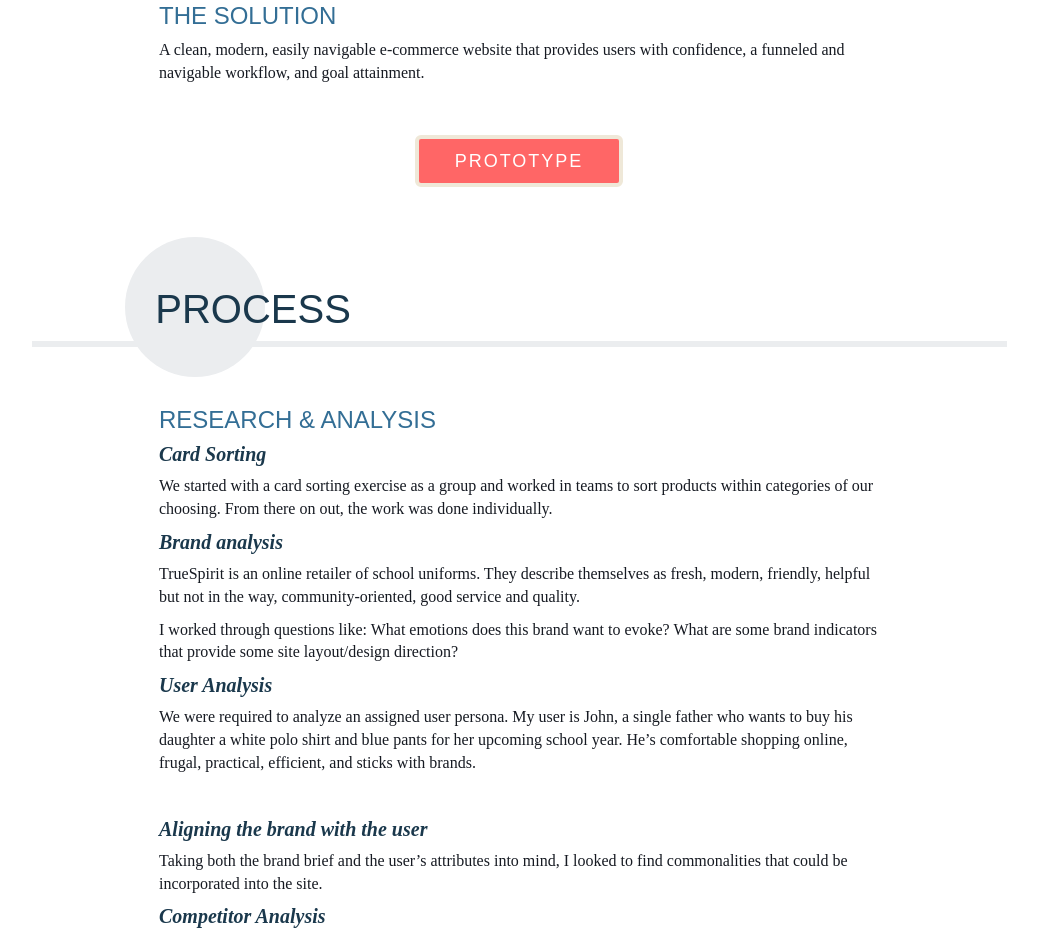
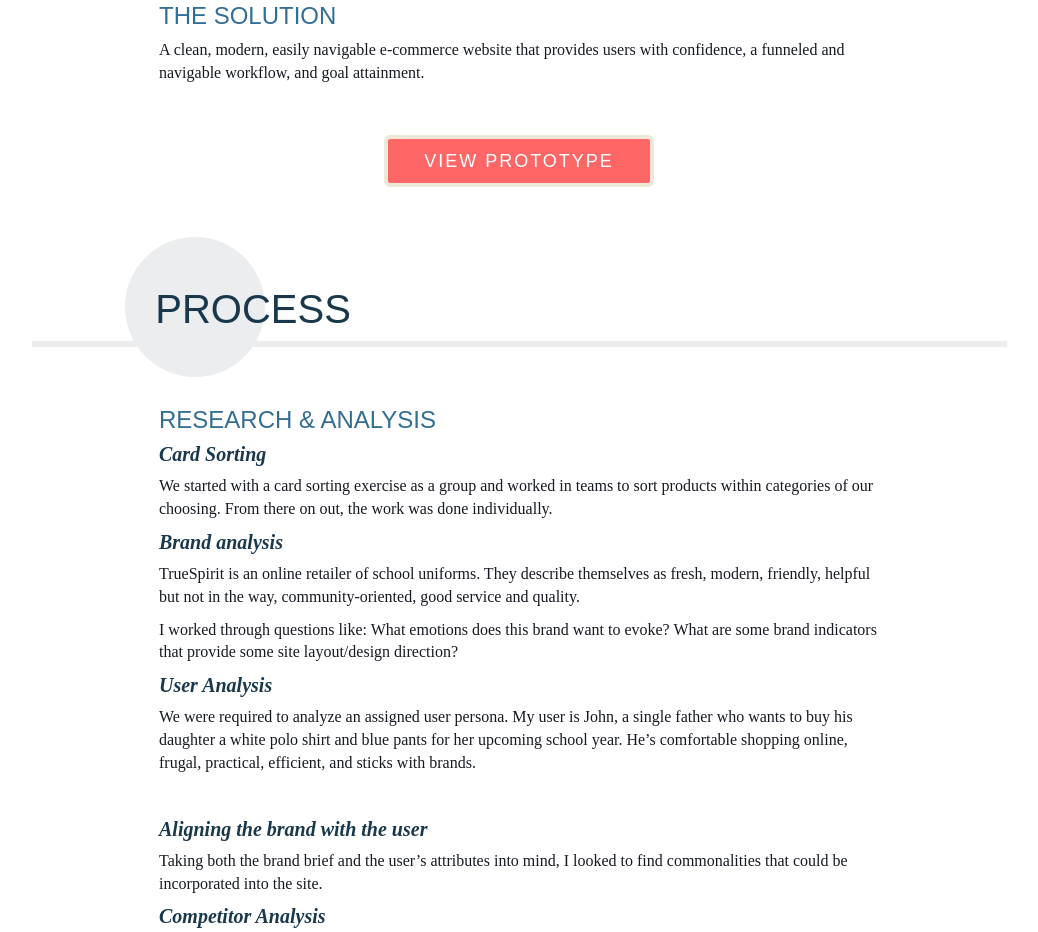
Before and after one commit to ChelseaEvans/personalwebsite, a website: page views/project-truespirit.html in a window 1280 px wide. Shown: the part 1597-2529 px from the top of the page, without its empty margins (121-1159 px from the left). Drawn offline with nearby package versions, Linux system fonts and the light colour scheme; files whose address does not match are found by name.

Commit message:
"View" Prototype to TrueSpirit page

```diff
--- a/views/project-truespirit.html
+++ b/views/project-truespirit.html
@@ -111,7 +111,7 @@
             </div>
             <div class="container">
                 <p class="center">
-                    <a class="font-spacing-md btn btn-primary btn-lg" href="http://invis.io/G51DVY4NW" target="_blank">PROTOTYPE</a>
+                    <a class="font-spacing-md btn btn-primary btn-lg" href="http://invis.io/G51DVY4NW" target="_blank">VIEW PROTOTYPE</a>
                 </p>
             </div>
             <div class="container project-header">
```
